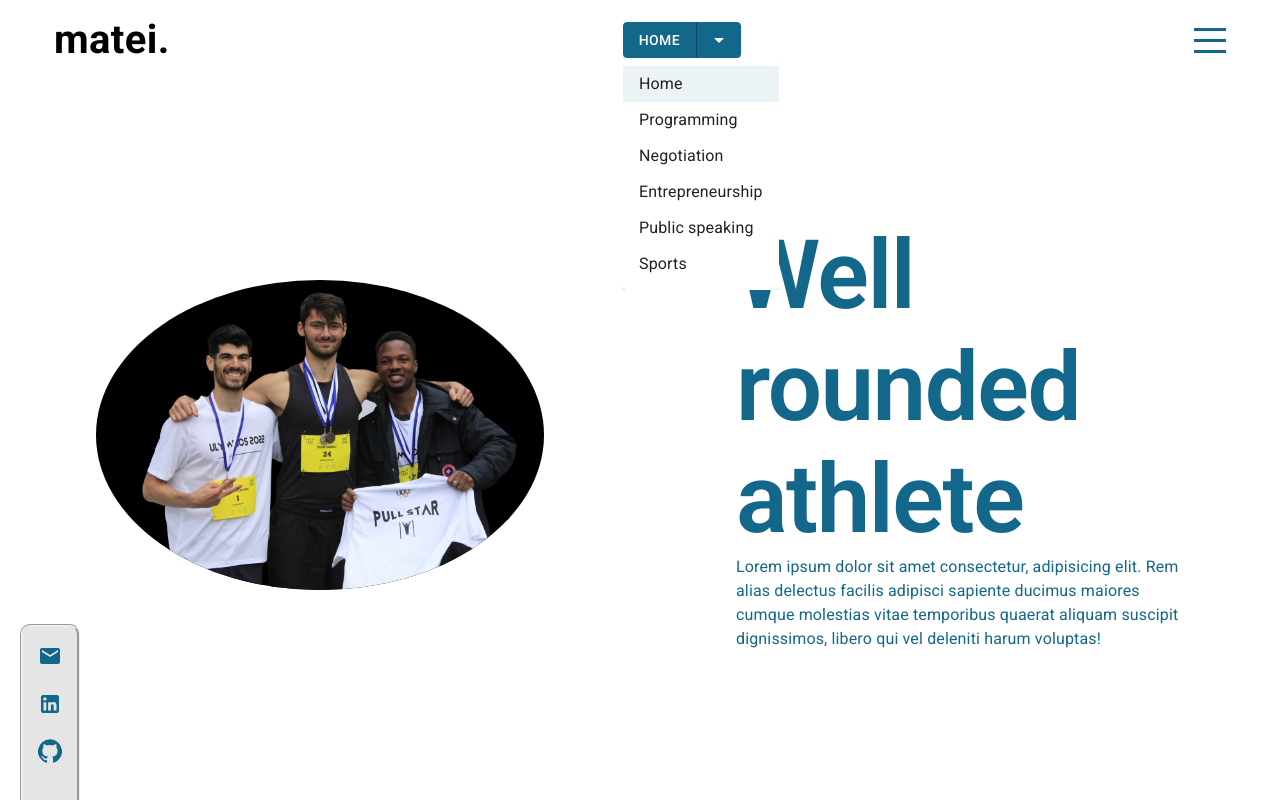
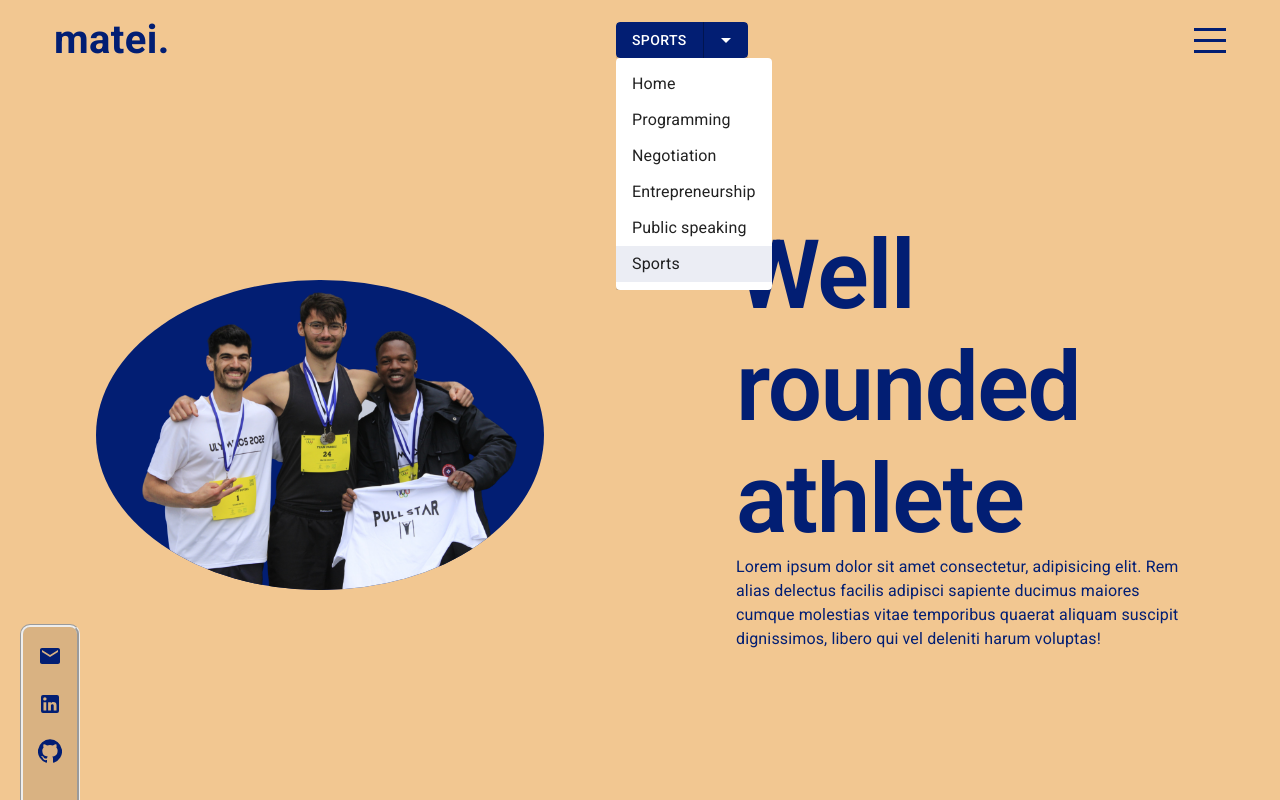
Before and after one commit to mateib47/mateib47.github.io, a React (Create React App) app: page /sports in a window 1280 px wide. Both pictures are taken after a click on the button 718 px from the left and 40 px from the top of the page. Built offline with nearby package versions, Linux system fonts and the light colour scheme; a web font is replaced by a local one.

Commit message:
fix major bug in changing themes; simplified it

```diff
--- a/src/App.jsx
+++ b/src/App.jsx
@@ -1,4 +1,14 @@
-import { Topbar, Menu, Sidebar, Home, Programming, PublicSpeak, Negotiation, Sports, Entrepreneurship } from "./components";
+import {
+  Topbar,
+  Menu,
+  Sidebar,
+  Home,
+  Programming,
+  PublicSpeak,
+  Negotiation,
+  Sports,
+  Entrepreneurship,
+} from "./components";
 import "./app.scss";
 import { useState, useEffect } from "react";
 import {
@@ -7,13 +17,24 @@ import {
   Route,
   useRoutes,
   Navigate,
+  useLocation,
 } from "react-router-dom";
-import { createTheme, ThemeProvider, responsiveFontSizes  } from "@mui/material/styles";
+import {
+  createTheme,
+  ThemeProvider,
+  responsiveFontSizes,
+} from "@mui/material/styles";
 import CssBaseline from "@material-ui/core/CssBaseline";
 import Container from "@mui/material/Container";
 import { themes } from "./themes";
+import { siteModesRaw } from "./data";
 
 const App = () => {
+  const { pathname, hash, key } = useLocation();
+  useEffect(() => {
+    setTheme(siteModesRaw.indexOf(pathname.slice(1)));
+  }, [pathname]);
+
   const [menuOpen, setMenuOpen] = useState(false);
   const [items, setItems] = useState([
     "Home",
@@ -23,28 +44,15 @@ const App = () => {
     "Testimonials",
     "Contact",
   ]);
-  const [theme, _setTheme] = useState(0);
-  const setTheme = (theme) => {
-    localStorage.setItem("Theme", theme);
-    _setTheme(theme);
-  };
-
-  useEffect(() => {
-    let theme = localStorage.getItem("Theme");
-    if(theme){
-      _setTheme(theme)
-    }
-  }, []);
-
+  const [theme, setTheme] = useState(0);
 
   //update sections of topbar menu
   return (
-    <ThemeProvider theme={themes[theme]}>
-      <CssBaseline />
-
-      <Router>
+    <>
+      <ThemeProvider theme={themes[theme]}>
+        <CssBaseline />
         <div className="app">
-          <Topbar open={menuOpen} setOpen={setMenuOpen} setTheme={setTheme} theme={theme} />
+          <Topbar open={menuOpen} setOpen={setMenuOpen} theme={theme} />
           <Sidebar />
           <Menu open={menuOpen} setOpen={setMenuOpen} items={items} />
           <Container
@@ -67,10 +75,7 @@ const App = () => {
                 path="/negotiation"
                 element={<Negotiation setItems={setItems} />}
               />
-              <Route
-                path="/sports"
-                element={<Sports setItems={setItems} />}
-              />
+              <Route path="/sports" element={<Sports setItems={setItems} />} />
               <Route
                 path="/entrepreneurship"
                 element={<Entrepreneurship setItems={setItems} />}
@@ -78,8 +83,8 @@ const App = () => {
             </Routes>
           </Container>
         </div>
-      </Router>
-    </ThemeProvider>
+      </ThemeProvider>
+    </>
   );
 };
 
--- a/src/components/Sports/Running.jsx
+++ b/src/components/Sports/Running.jsx
@@ -2,14 +2,18 @@ import React from "react";
 import { runningData } from "../../data";
 import { LineChart, Line } from "recharts";
 import { useEffect,useState } from "react";
+import Typography from '@mui/material/Typography'
 
 const Running = () => {
 const [time, setTime] = useState([])
 const [distance, setDistance] = useState([])
+const [total, setTotal] = useState({})
 
 useEffect(() => {
   setTime(runningData.activities.map((x) => getDuration(x.active_duration_ms)));
   setDistance(runningData.activities.map((x) => ({uv : x.summaries.find((x) => x.metric == "distance").value})));
+  setTotal({distance: distance.reduce((a,b)=>a+b.uv, 0)})
+  console.log(distance)
 }, [])
 
   const getDuration = (ms) => {
@@ -26,15 +30,10 @@ useEffect(() => {
 
   return (
     <div>
-      {/* {runningData.activities.map((x) => (
-        <div>
-          <div>{getDuration(x.active_duration_ms)}</div>{" "}
-          <div>{x.summaries.find((x) => x.metric == "distance").value}</div>
-        </div>
-      ))} */}
       <LineChart width={400} height={400} data={distance}>
         <Line type="monotone" dataKey="uv" stroke="#000" />
       </LineChart>
+      <Typography variant="h1" color="initial">{total.distance}</Typography>
     </div>
   );
 };
--- a/src/components/Topbar/Selector/Selector.jsx
+++ b/src/components/Topbar/Selector/Selector.jsx
@@ -13,18 +13,15 @@ import { Link } from "react-router-dom";
 import { siteModes } from "../../../data";
 import Typography from "@mui/material/Typography";
 
-const Selector = ({ theme, setTheme }) => {
+const Selector = ({theme}) => {
   const [open, setOpen] = React.useState(false);
   const anchorRef = React.useRef(null);
 
-  const handleClick = () => {
-    console.info(`You clicked ${siteModes[theme]}`);
-  };
+
 
   const handleMenuItemClick = (event, index) => {
     console.log(siteModes[index]);
     setOpen(false);
-    setTheme(index);
   };
 
   const handleToggle = () => {
@@ -46,7 +43,7 @@ const Selector = ({ theme, setTheme }) => {
         ref={anchorRef}
         aria-label="split button"
       >
-        <Button onClick={handleClick}>{siteModes[theme] }</Button>
+        <Button >{siteModes[theme] }</Button>
         <Button
           size="small"
           aria-controls={open ? "split-button-menu" : undefined}
@@ -78,7 +75,7 @@ const Selector = ({ theme, setTheme }) => {
                 <MenuList id="split-button-menu" autoFocusItem>
                   {siteModes.map((option, index) => (
                     <Link
-                      to={"/" + option}
+                      to={"/" + option.toLowerCase()}
                       style={{ textDecoration: "none", color: "inherit" }}
                     >
                       <MenuItem
--- a/src/components/Topbar/Topbar.jsx
+++ b/src/components/Topbar/Topbar.jsx
@@ -8,7 +8,7 @@ import Typography from "@mui/material/Typography";
 import Box from "@mui/material/Box";
 import useTheme from "@mui/material/styles/useTheme";
 
-const Topbar = ({ open, setOpen, setTheme, theme }) => {
+const Topbar = ({ open, setOpen, theme }) => {
   const muiTheme = useTheme();
 
   return (
@@ -24,7 +24,7 @@ const Topbar = ({ open, setOpen, setTheme, theme }) => {
           </Typography>
         </div>
         <div className="center">
-          <Selector setTheme={setTheme} theme={theme} />
+          <Selector theme={theme} />
         </div>
         <div className="right">
           <Container className="hamburger" onClick={() => setOpen(!open)}>
--- a/src/index.js
+++ b/src/index.js
@@ -1,5 +1,6 @@
 import ReactDom from 'react-dom/client';
 import App from './App'
+import { BrowserRouter } from 'react-router-dom';
 
 const root = ReactDom.createRoot(document.querySelector("#root"));
-root.render(<App />)
+root.render(<BrowserRouter><App /></BrowserRouter>)
```
Also changed, not shown: src/data.js.
